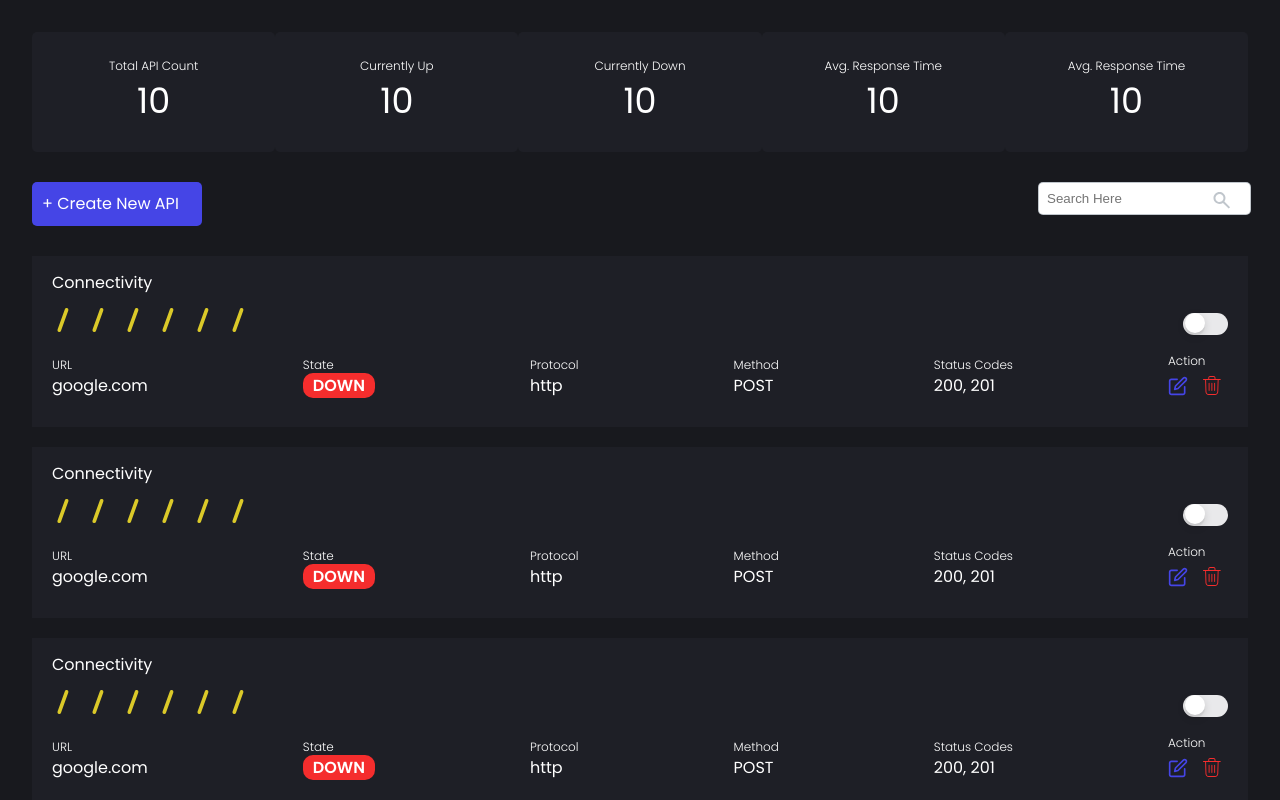
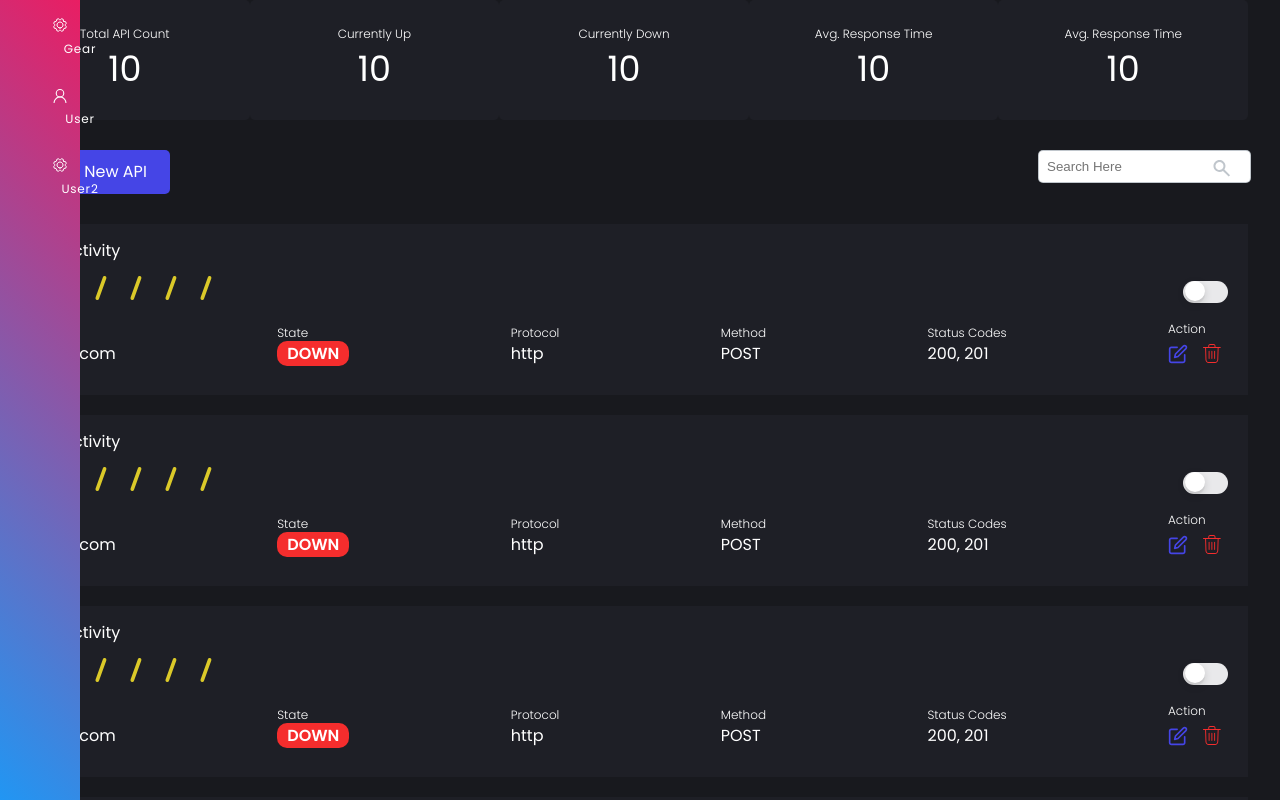
Before and after one commit to Nadia-Mim/restful-api-uptime-monitoring-fe, a React (Vite) app: page /#/dashboard in a window 1280 px wide. Shown: the top 800 px of the page. Built offline with nearby package versions, Linux system fonts and the light colour scheme.

Commit message:
working on navbar

```diff
--- a/src/App.css
+++ b/src/App.css
@@ -5,7 +5,7 @@
 #root {
   /* max-width: 1280px; */
   /* margin: 0 auto; */
-  padding: 2rem;
+  padding-right: 2rem;
   /* text-align: center; */
 }
 
--- a/src/App.jsx
+++ b/src/App.jsx
@@ -13,7 +13,7 @@ function App() {
 
     return (
         <HashRouter>
-            {/* <Navbar /> */}
+            <Navbar />
             <Routes>
                 <Route exact path='/dashboard' name="Dashboard" element={<Dashboard />} />
                 <Route exact path='/login' name="login" element={<Login />} />
--- a/src/components/navbar/Navbar.jsx
+++ b/src/components/navbar/Navbar.jsx
@@ -1,8 +1,35 @@
 import React from 'react'
+import Gear from '../../icons/Gear.svg'
+import User from '../../icons/User.svg'
+import { NavLink, useLocation, useNavigate } from "react-router-dom";
 
 const Navbar = () => {
     return (
-        <div>Navbar</div>
+        <div className='navbar'>
+            <ul>
+                <li>
+                    <NavLink to="/">
+                        <span className='icon'><img src={Gear} /></span>
+                        <span className='text'>Gear</span>
+                        <span className='circle'></span>
+                    </NavLink>
+                </li>
+                <li>
+                    <NavLink to="/">
+                        <span className='icon'><img src={User} /></span>
+                        <span className='text'>User</span>
+                        <span className='circle'></span>
+                    </NavLink>
+                </li>
+                <li>
+                    <NavLink to="/">
+                        <span className='icon'><img src={Gear} /></span>
+                        <span className='text'>User2</span>
+                        <span className='circle'></span>
+                    </NavLink>
+                </li>
+            </ul>
+        </div>
     )
 }
 
--- /dev/null
+++ b/src/css/navbar.css
@@ -0,0 +1,49 @@
+.navbar {
+    position: absolute;
+    width: 80px;
+    min-height: 100vh;
+    background: linear-gradient(45deg, #2196f3, #e91e63);
+    display: flex;
+    flex-direction: column;
+    align-items: center;
+}
+
+
+.navbar ul li {
+    position: relative;
+    width: 70px;
+    height: 70px;
+    list-style: none;
+    z-index: 1;
+}
+
+.navbar ul li a {
+    position: relative;
+    display: flex;
+    flex-direction: column;
+    justify-content: center;
+    align-items: center;
+    width: 100%;
+    text-align: center;
+}
+
+
+.navbar ul li a .icon {
+    position: relative;
+    display: block;
+    width: 75px;
+    transition: 0.5s;
+}
+
+.navbar ul li:hover a .icon {
+    transform: translateX(32px);
+}
+
+.navbar ul li a .text {
+    /* position: absolute; */
+    color: #fff;
+    font-weight: 400;
+    font-size: 0.75rem;
+    letter-spacing: 0.05rem;
+    transform: translateX(20px);
+}
--- a/src/css/projectMain.css
+++ b/src/css/projectMain.css
@@ -1,4 +1,5 @@
 @import url("./buttons.css");
+@import url("./navbar.css");
 
 .inputWrapper{
     position: relative;
```
Also changed, not shown: src/icons/Gear.svg (added), src/icons/User.svg (added).
